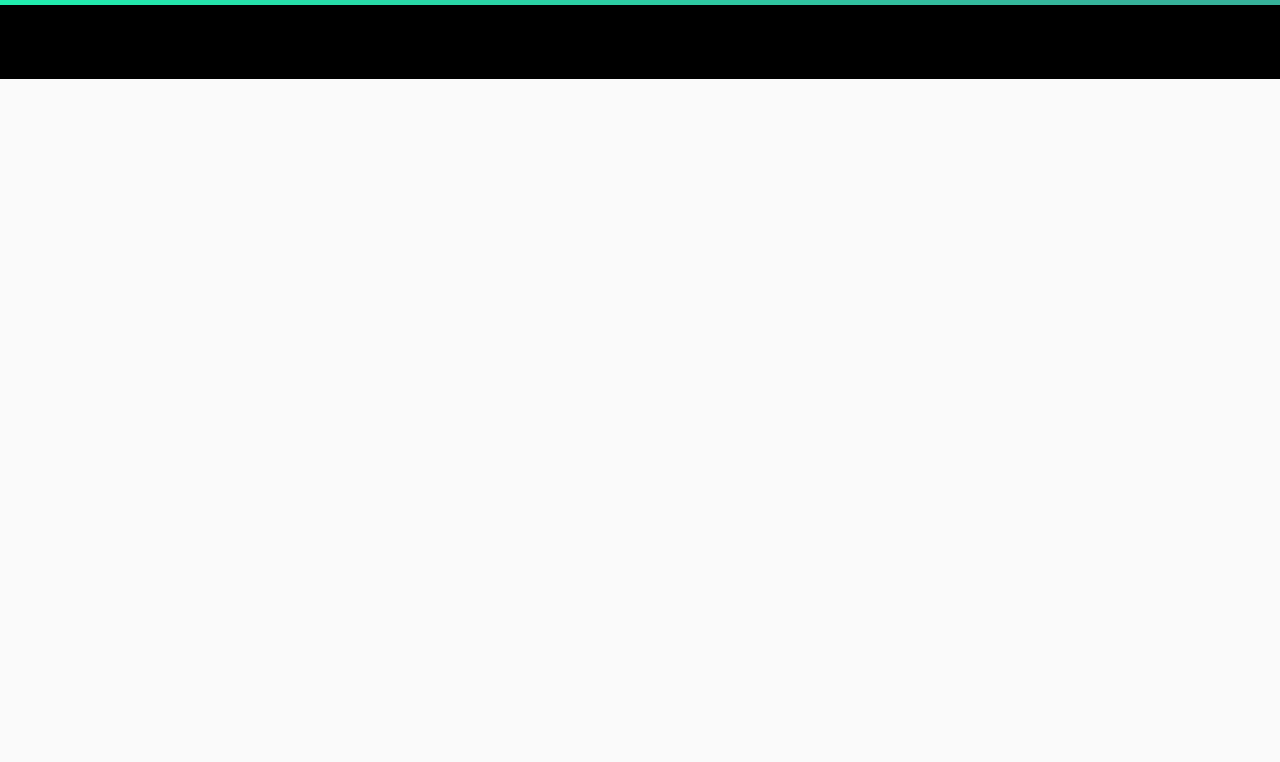
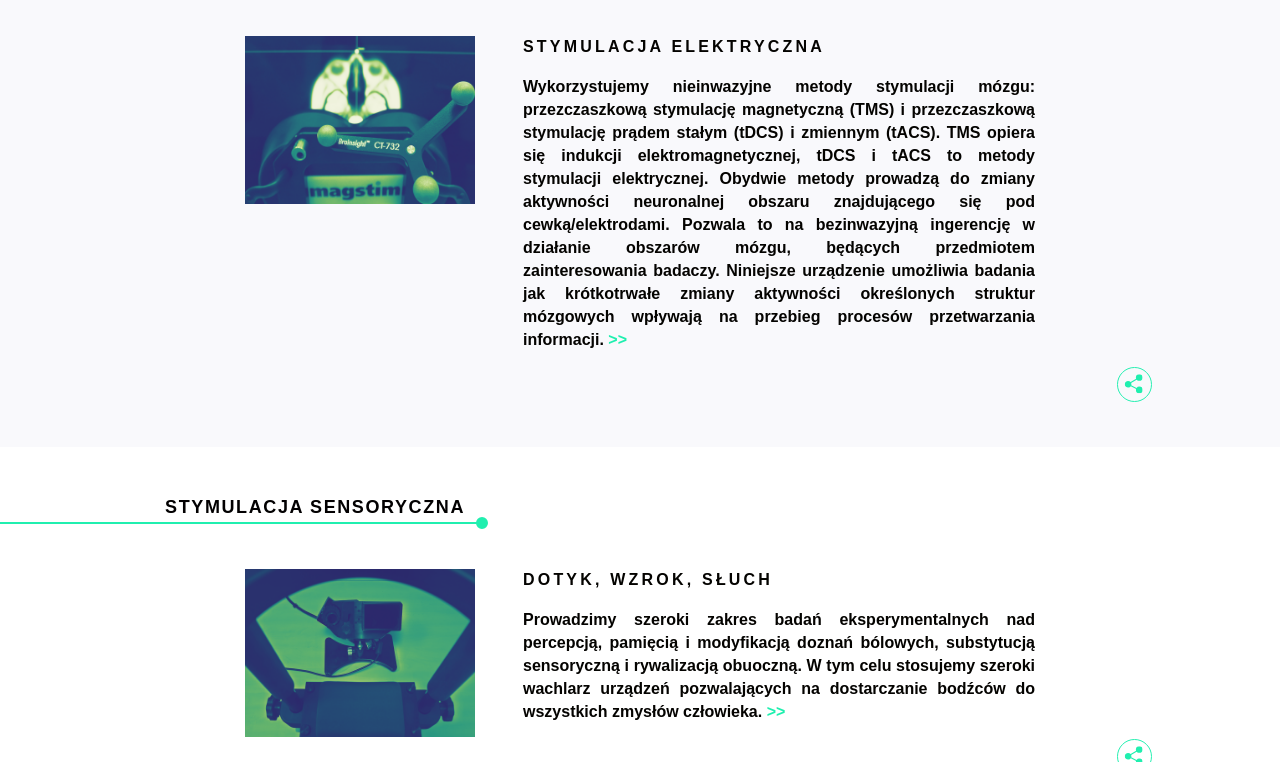
Before and after one commit to rysz-eriksson/science_webapp, a Gatsby site: page /equipment in a window 1280 px wide. Shown: the part 1739-2501 px from the top of the page. Before the commit the page ends 1818 px from the top, so only its background shows below. Built offline with nearby package versions, Linux system fonts and the light colour scheme; Gatsby itself is replaced by a stand-in of ours.

Commit message:
add: conttent to equipment, correct the line

```diff
--- a/src/components/section/section.module.scss
+++ b/src/components/section/section.module.scss
@@ -38,7 +38,7 @@ $font-color: #FFFFFF;
             position: absolute;
             background-color: $bg-color;
             height: 2px;
-            width: calc(300% + 15px);
+            width: calc(500% + 15px);
             bottom: -3px;
             right: -15px;
         }
--- a/src/components/section_title/section_title.module.scss
+++ b/src/components/section_title/section_title.module.scss
@@ -42,7 +42,7 @@ $font-color: #FFFFFF;
             position: absolute;
             background-color: $font-color;
             height: 2px;
-            width: calc(300% + 15px);
+            width: calc(500% + 15px);
             bottom: -3px;
             right: -15px;
         }
--- a/src/data/equipment_info.js
+++ b/src/data/equipment_info.js
@@ -1,4 +1,9 @@
 import mri from '../images/mri.png';
+import spectro from '../images/spectro.jpg';
+import electro from '../images/electro.jpg';
+import stimulation from '../images/stimulation.png';
+import other from '../images/other.png';
+
 
 export const equipmentInfo = {
     mri: {
@@ -16,53 +21,59 @@ export const equipmentInfo = {
         }
     },
     spectroscophy: {
-        image: mri,
+        image: spectro,
         title: {
-            pl: 'rezonans magnetyczny',
+            pl: 'Spektroskopia',
             en: '',
         },
         paragraphs: {
             pl: [
-                ''
+                'Funkcjonalna spektroskopia w bliskiej podczerwieni (fNIRS) stanowi relatywnie nową, nieinwazyjną metodę pomiaru zmian w korowej odpowiedzi hemodynamicznej. Ogółem, podniesiona koncentracja utlenowanej Hb oraz obniżona koncentracja nieutlenowanej Hb wskazują na wzmożoną aktywność określonych obszarów kory (odpowiednio, zapotrzebowanie oraz faktyczne zużycie tlenu przez mózg). Mimo to metoda ta stanowi bardzo dobry kompromis między możliwościami EEG i fMRI, a ponadto posiada kilka dodatkowych zalet czyniących ją powszechnie akceptowanym narzędziem do badań nad wyższymi procesami poznawczymi.',
+                'Dysponujemy funkcjonalnym spektroskopem w bliskiej podczerwieni NIRScoutX, zawierającym 48 kanałów emisyjnych oraz 32 kanały detekcyjne. W porównaniu z funkcjonalnym rezonansem magnetycznym (fMRI), fNIRS charakteryzuje się wyższą rozdzielczością czasową oraz mniejszą wrażliwością na artefakty ruchowe. Z kolei w zestawieniu z elektroencefalografią (EEG), cechuje się wyższą rozdzielczością przestrzenną oraz odpornością na zakłócenia. Podstawowym ograniczeniem fNIRS jest to, że pozwala na rejestrację zmian aktywności jedynie tych obszarów korowych, które są położone blisko wewnętrznej powierzchni czaszki.',
             ],
             en: []
         }
     },
     electrophysiology: {
-        image: mri,
+        image: electro,
         title: {
-            pl: 'rezonans magnetyczny',
+            pl: 'Elektrofizjologia',
             en: '',
         },
         paragraphs: {
             pl: [
-                ''
+                'Elektroencefalografia (EEG) pozwala na nieinwazyjną rejestrację aktywności bioelektrycznej mózgu z bardzo dużą rozdzielczością czasową. Pomiar realizowany jest przy użyciu zestawu elektrod, rejestrujących zmiany potencjałów elektrycznych na powierzchni skóry głowy oraz dodatkowych elektrod peryferyjnych. Oprócz zmian w aktywności bioelektrycznej mózgu, rejestrujemy zmiany w czynności elektrycznej mięśni i nerwów obwodowych (EMG), mięśnia sercowego (EKG), a ponadto w przebiegu reakcji skórno-galwanicznej (GSR). Ponadto, możliwe jest prowadzenie badań polisomnograficznych oraz innych badań nad snem.',
+                'Dysponujemy kilkoma systemami BioSemi ActiveTwo, rejestrującymi do 64 kanałów EEG + 8 kanałów peryferycznych, kilkoma urządzeniami EMG, EKG i GSR, a także aparatem do diagnostyki snu Comet PSG Grass Technologies, pozwalającym na jednoczesny pomiar EEG, EOG i EMG, a także EKG i wysycenia krwi tlenem.',
             ],
             en: []
         }
     },
-    brainStimulation: {
-        image: mri,
+    electricStimulation: {
+        image: stimulation,
         title: {
-            pl: 'rezonans magnetyczny',
+            pl: 'Stymulacja elektryczna',
             en: '',
         },
         paragraphs: {
             pl: [
-                ''
+                'Wykorzystujemy nieinwazyjne metody stymulacji mózgu: przezczaszkową stymulację magnetyczną (TMS) i przezczaszkową stymulację prądem stałym (tDCS) i zmiennym (tACS). TMS opiera się indukcji elektromagnetycznej, tDCS i tACS to metody stymulacji elektrycznej. Obydwie metody prowadzą do zmiany aktywności neuronalnej obszaru znajdującego się pod cewką/elektrodami. Pozwala to na bezinwazyjną ingerencję w działanie obszarów mózgu, będących przedmiotem zainteresowania badaczy. Niniejsze urządzenie umożliwia badania jak krótkotrwałe zmiany aktywności określonych struktur mózgowych wpływają na przebieg procesów przetwarzania informacji. ',
+                'Dysponujemy stymulatorem magnetycznym Magstim Super Rapid2 Plus1 z kilkoma cewkami, stojakami na cewki, aparatem StarStim umożliwiającym 8 kanałową stymulację prądem tdCS-tACS oraz 8 kanałowy pomiar EEG, a także dedykowanym fotelem do stymulacji mózgu.  Posiadamy neuronawigację Brainsight oraz skomunikowany ze stymulatorem komputer do prezentacji bodźców.',
             ],
             en: []
         }
     },
-    sensorStimulation: {
-        image: mri,
+    touchSeeHear: {
+        image: other,
         title: {
-            pl: 'rezonans magnetyczny',
+            pl: 'dotyk, wzrok, słuch',
             en: '',
         },
         paragraphs: {
             pl: [
-                ''
+                'Prowadzimy szeroki zakres badań eksperymentalnych nad percepcją,  pamięcią i modyfikacją doznań bólowych, substytucją sensoryczną i rywalizacją obuoczną. W tym celu stosujemy szeroki wachlarz urządzeń pozwalających na dostarczanie bodźców do wszystkich zmysłów człowieka. ',
+                'Dysponujemy specjalistycznymi urządzeniami umożliwiającymi wywoływanie doznań bólowych poprzez aplikację bodźców elektrycznych (Constant Current High Voltage Stimulator firmy Digitimer), bodźców termicznych (Pathway Pain & Sensory Evaluation System firmy Medoc, model ATS) oraz bodźców uciskowych (Commander Algometer Pain Evaluation Tool firmy JTech Medical). Dodatkowo posiadamy stymulatory do prezentacji bodźców dotykowych. Posiadamy urządzenia do substytucji sensorycznej, takie jak <Colorophone>.... W celu rywalizacji obuocznej korzystamy z aparatu Oculus Rift. ',
+                'Metody badawcze takie okulografia, pozwajająca na śledzenia punktu skupienia wzroku, ruchów gałki ocznej oraz rozmiaru źrenicy osoby badanej. Zajmujemy się też badaniem emocji. Często wykorzystujemy zadania eksperymentalne sterowane za pomocą komputera, tj. oprogramowanie stosowane w tych badaniach steruje precyzyjną ekspozycją bodźców oraz pomiarem poprawności i czasu reakcji.',
+                'Dysponujemy okulografem okulograf (EyeLink 1000), sprzęt i oprogramowanie do analizy danych obserwacyjnych oraz automatycznego rozpoznawania emocji (Observer XT, Face reader), urządzenie do pomiaru aktywności sercowo-naczyniowej (Finometr MIDI), licznymi stacjami komputerowymi do prowadzenia badań behawioralnych',
             ],
             en: []
         }
--- a/src/pages/equipment.js
+++ b/src/pages/equipment.js
@@ -13,19 +13,21 @@ const Equipment = () => {
   const { equipment } = sectionsInfo;
   const [neuroimaging, brain, sensory] = equipment;
   const secTitleInfo = carouselInfo[3]
-  const {mri} = equipmentInfo
+  const {mri, spectroscophy, electrophysiology, electricStimulation, touchSeeHear} = equipmentInfo
 
   return (
     <Layout links={equipment}>
         <SectionTitle info={secTitleInfo}/>
         <Section title={neuroimaging}>
           <OverflowText content={mri} />
+          <OverflowText content={spectroscophy} />
+          <OverflowText content={electrophysiology} />
         </Section>
         <Section title={brain}>
-
+          <OverflowText content={electricStimulation} />
         </Section>
         <Section title={sensory}>
-
+          <OverflowText content={touchSeeHear} />
         </Section>
     </Layout>
   )
```
